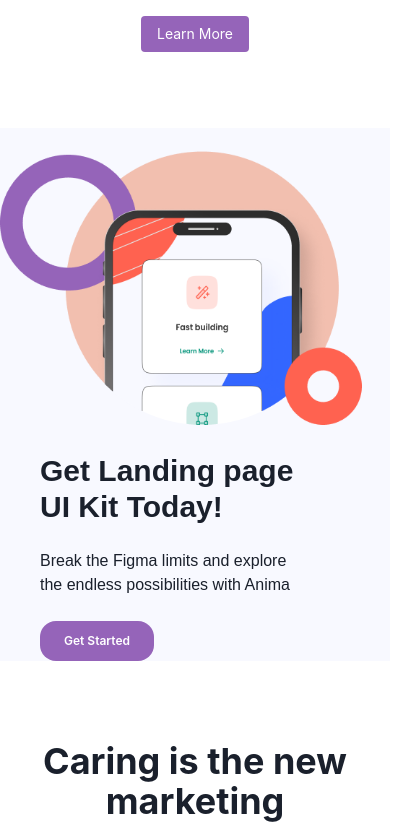
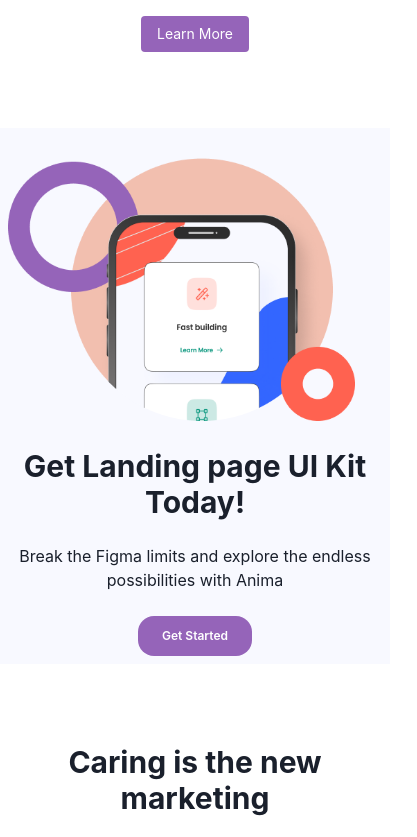
Before and after one commit to axia-ai/axia-ai-website, a React (Vite) app: page / in a window 390 px wide. Shown: the part 1907-2744 px from the top of the page, 417 px wide, since content can reach past the window. Built offline with nearby package versions, Linux system fonts and the light colour scheme.

Commit message:
responsiveness added to homepage.

```diff
--- a/src/Components/BlogsSection/Blogs.jsx
+++ b/src/Components/BlogsSection/Blogs.jsx
@@ -4,7 +4,7 @@ import Blog from './Blog';
 const Community = () => {
   return (
     <div className="max-w-7xl my-14 mx-auto p-6">
-      <h2 className="text-4xl font-bold text-center mb-6">Caring is the new marketing</h2>
+      <h2 className="text-3xl md:text-5xl font-bold text-center mb-6">Caring is the new marketing</h2>
       <p className="text-center mb-12 text-sm sm:text-base md:text-lg">
         The Nexcent blog is the best place to read about the latest membership insights, trends and more. See who’s joining the community, read about how our community are increasing their membership income and lots more.
       </p>
--- a/src/Components/CtaSection_UI_Kit/CtaSection_UI_Kit.jsx
+++ b/src/Components/CtaSection_UI_Kit/CtaSection_UI_Kit.jsx
@@ -1,25 +1,27 @@
-import React from 'react'
-import CtaImg from '../../assets/CtaImg.png'
+import React from 'react';
+import CtaImg from '../../assets/CtaImg.png';
 import Button from '../ReusableComponents/Button';
 
 const CtaSection_UI_Kit = () => {
   return (
     <>
-
-            <div className= 'bg-custom_bg flex justify-between max-md:flex-col' >
+      <div className='bg-custom_bg flex justify-between max-md:flex-col p-2 md:p-6'>
         <div className='w-1/2 max-md:w-auto'>
-                    <img src={CtaImg} alt=""/>
+          <img src={CtaImg} alt="CTA" className='w-full h-auto' />
         </div>
-                <div className='w-1/2 flex flex-col justify-center items-start mr-20 ml-10 max-md:w-auto' >
-                    <h1 className='font-poppins font-bold text-6xl max-md:text-3xl'>Get Landing page UI Kit Today!</h1>
-                    <p className='font-poppins text-xl my-6 max-md:text-base'>Break the Figma limits and explore the endless possibilities with Anima</p>
+        <div className='w-1/2 flex flex-col justify-center items-start mr-20 ml-10 max-md:w-full max-md:items-center max-md:mr-0 max-md:ml-0 max-md:text-center'>
+          <h1 className='font-bold text-5xl max-md:text-3xl'>
+            Get Landing page UI Kit Today!
+          </h1>
+          <p className='text-md my-6 max-md:text-base'>
+            Break the Figma limits and explore the endless possibilities with Anima
+          </p>
           <Button
             color={"purple"}
             children={"Get Started"}
           />
         </div>
       </div>
-
     </>
   );
 };
--- a/src/Components/FAQSection/Faq.jsx
+++ b/src/Components/FAQSection/Faq.jsx
@@ -35,8 +35,8 @@ const Faq = () => {
     };
 
     return (
-        <div className="w-full max-w-xl mx-auto m-24 my-14 sm:my-36 px-2">
-            <h1 className="text-4xl font-bold text-center mb-6">Suspendisse vitae</h1>
+        <div className="w-full max-w-xl mx-auto m-10 my-14 sm:my-10 px-2">
+            <h1 className="text-3xl md:text-5xl font-bold text-center mb-6">Suspendisse vitae</h1>
             <p className="text-center mb-0 sm:mb-6 text-introHeadingGrey text-sm sm:text-base md:text-lg">
                 At lacus vitae nulla sagittis scelerisque nisl. Pellentesque duis cursus vestibulum, facilisi ac, sed faucibus.
             </p>
--- a/src/Components/Footer/Footer.jsx
+++ b/src/Components/Footer/Footer.jsx
@@ -39,7 +39,7 @@ export default function Footer() {
 
         <div className=" flex justify-between sm:pr-10 sm:justify-between max-md:flex-col">
           <div className=" flex justify-between sm:pr-10 sm:justify-between">
-            <div className="m-6 flex flex-col md:ml-10">
+            <div className="m-4 flex flex-col md:ml-10">
               <h3 className="font-bold text-lg mb-4">Quick Links</h3>
               <ul className="space-y-2">
                 <li>
@@ -69,7 +69,7 @@ export default function Footer() {
                 </li>
               </ul>
             </div>
-            <div className="m-6 flex flex-col md:ml-10">
+            <div className="m-4 flex flex-col md:ml-10">
               <h3 className="font-bold text-lg mb-4">Services</h3>
               <ul className="space-y-2">
                 <li>
@@ -100,7 +100,7 @@ export default function Footer() {
               </ul>
             </div>
 
-            <div className="m-6 flex flex-col md:ml-10">
+            <div className="m-4 flex flex-col md:ml-10">
               <h3 className="font-bold text-lg mb-4">Industries</h3>
               <ul className="space-y-2">
                 <li>
--- a/src/Components/Partners/Partners.jsx
+++ b/src/Components/Partners/Partners.jsx
@@ -14,7 +14,7 @@ const Partners = () => {
     <>
       <div className="flex flex-col">
         <div className="flex justify-center items-center  w-auto m-7 max-md:m-3">
-          <h1 className="font-poppins font-bold text-6xl max-md:text-3xl">
+          <h1 className="font-poppins font-bold text-5xl max-md:text-3xl">
             Our Partners
           </h1>
         </div>
--- a/src/Components/Teams/Teams.jsx
+++ b/src/Components/Teams/Teams.jsx
@@ -5,7 +5,7 @@ const Teams = () => {
   return (
     <>
       <div className="flex flex-col rounded-xl justify-center items-center bg-custom_bg my-5">
-        <h1 className="font-poppins text-5xl font-bold my-4 max-md:text-xl">Meet Our Team</h1>
+        <h1 className="font-poppins text-5xl font-bold my-4 max-md:text-3xl">Meet Our Team</h1>
         <p className="font-poppins text-center max-md:text-sm">
           Get to know the faces behind the scences and learn about the values
           that drive us
--- a/src/Components/TestimonialSection/TestimonialSection.jsx
+++ b/src/Components/TestimonialSection/TestimonialSection.jsx
@@ -17,7 +17,7 @@ import "swiper/css/scrollbar";
 function TestimonialPage() {
   return (
     <div className="testimonial-slider">
-      <div className="text-center text-5xl mt-8 font-bold">
+      <div className="text-center text-3xl mt-8 font-bold md:text-5xl">
         <h1>Explore what our clients have to say about us...</h1>
       </div>
       <Swiper
--- a/src/Components/VacationSection/Vacation.jsx
+++ b/src/Components/VacationSection/Vacation.jsx
@@ -6,8 +6,8 @@ const Vacation = () => {
   return (
     <>
         <div className="flex justify-between items-center bg-custom_purple text-white max-md:flex-col-reverse  my-10">
-            <div className=" flex flex-col w-1/2 p-10 justify-center items-center max-sm:px-0 ">
-                <h1 className=" text-4xl font-poppins mb-4 max-sm:text-xl ">FOR YOUR VACATION</h1>
+            <div className=" flex flex-col w-3/4 p-10 justify-center items-center max-sm:px-0 text-center">
+                <h1 className=" text-4xl font-poppins mb-4 max-sm:text-2xl ">FOR YOUR VACATION</h1>
                 <p className="mb-6 text-center max-md:text-xs">
                 Donec a eros justo. Fusce egestas tristique ultrices. Nam tempor, augue nec tincidunt molestie, massa nunc varius arcu, at scelerisque elit erat a magna. Donec quis erat at libero ultrices mollis. In hac habitasse platea dictumst. Vivamus vehicula leo dui, at porta nisi facilisis finibus. In euismod augue vitae nisi ultricies, non aliquet urna tincidunt. Integer in nisi eget nulla commodo faucibus efficitur quis massa.
                 </p>
```
Lines whose indentation alone changed are shown as unchanged.
